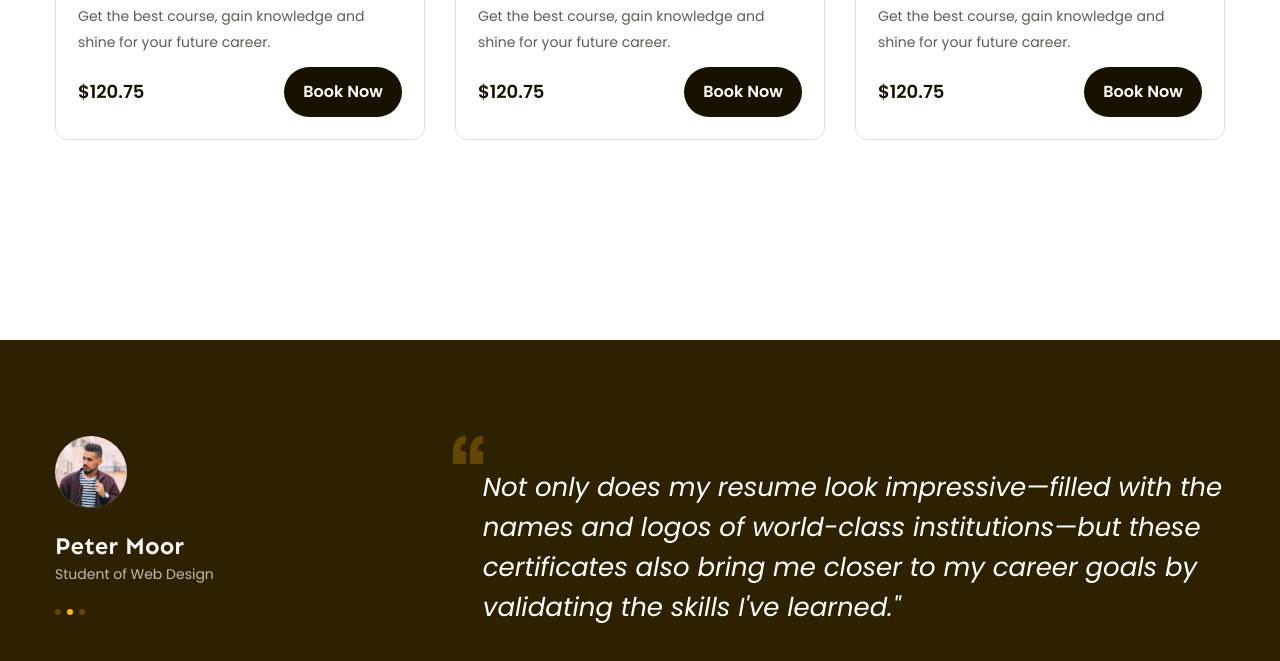
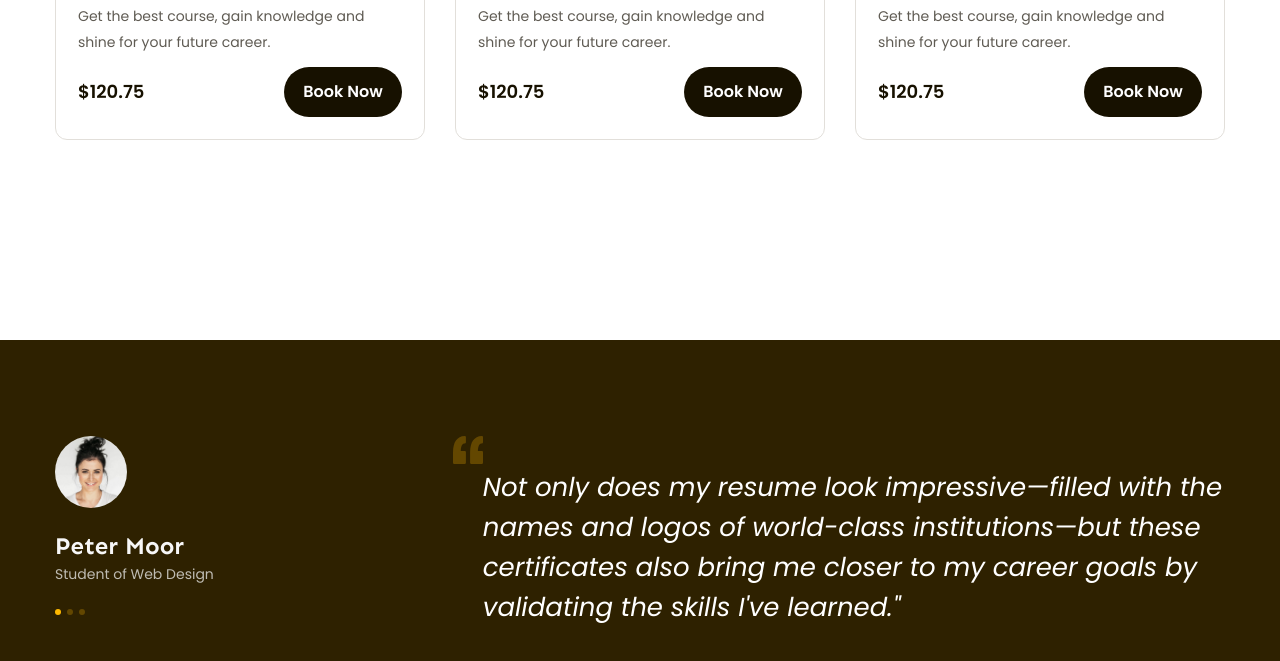
Before and after one commit to DaiNghiadz/project-02, a plain HTML site: page index.html in a window 1280 px wide. Shown: the part 1608-2269 px from the top of the page. Drawn offline with Linux system fonts and the light colour scheme.

Commit message:
bonus feedback

```diff
--- a/asset/css/style.css
+++ b/asset/css/style.css
@@ -410,8 +410,15 @@ a {
     padding: 96px 0;
 }
 
+.feedback .feedback-list {
+    display: flex;
+    overflow: hidden;
+}
+
 .feedback .info {
     display: flex;
+    width: 100%;
+    flex-shrink: 0;
 }
 
 .feedback .student {
@@ -419,8 +426,10 @@ a {
 }
 
 .feedback .student .img {
+    width: 72px;
+    height: 72px;
+    object-fit: cover;
     border-radius: 50%;
-    border-style: none;
 }
 
 .feedback .student .name {
@@ -450,10 +459,12 @@ a {
     height: 6px;
     border-radius: 50%;
     background: #634700;
+    cursor: pointer;
 }
 
-.feedback .student .dot:nth-child(2) {
+.feedback .student .dot.active {
     background: #ffb900;
+    cursor: default;
 }
 
 .feedback .desc-feedback {
@@ -469,3 +480,5 @@ a {
     line-height: 1.54;
     color: #ffffff;
 }
+
+/*  */
--- a/index.html
+++ b/index.html
@@ -291,6 +291,43 @@
             <!-- feedback -->
             <div class="feedback">
                 <div class="content">
+                    <div class="feedback-list">
+                        <!-- info-1 -->
+                        <div class="info">
+                            <div class="student">
+                                <div class="img-student">
+                                    <img
+                                        src="./asset/img/avatar-1.jpg"
+                                        alt="image student"
+                                        class="img"
+                                    />
+                                </div>
+                                <h3 class="name">Peter Moor</h3>
+                                <p class="desc">Student of Web Design</p>
+                                <div class="dots">
+                                    <span class="dot active"></span>
+                                    <span class="dot"></span>
+                                    <span class="dot"></span>
+                                </div>
+                            </div>
+
+                            <div class="desc-feedback">
+                                <img
+                                    src="./asset/img/comma.svg"
+                                    alt="comma"
+                                    class="comma"
+                                />
+                                <blockquote class="desc">
+                                    Not only does my resume look
+                                    impressive—filled with the names and logos
+                                    of world-class institutions—but these
+                                    certificates also bring me closer to my
+                                    career goals by validating the skills I've
+                                    learned."
+                                </blockquote>
+                            </div>
+                        </div>
+                        <!-- info-2 -->
                         <div class="info">
                             <!-- student -->
                             <div class="student">
@@ -305,7 +342,7 @@
                                 <p class="desc">Student of Web Design</p>
                                 <div class="dots">
                                     <span class="dot"></span>
-                                <span class="dot"></span>
+                                    <span class="dot active"></span>
                                     <span class="dot"></span>
                                 </div>
                             </div>
@@ -318,12 +355,50 @@
                                     class="comma"
                                 />
                                 <blockquote class="desc">
-                                Not only does my resume look impressive—filled
-                                with the names and logos of world-class
-                                institutions—but these certificates also bring
-                                me closer to my career goals by validating the
-                                skills I've learned."
+                                    Not only does my resume look
+                                    impressive—filled with the names and logos
+                                    of world-class institutions—but these
+                                    certificates also bring me closer to my
+                                    career goals by validating the skills I've
+                                    learned."
                                 </blockquote>
+                            </div>
+                        </div>
+
+                        <!-- info-3 -->
+                        <div class="info">
+                            <div class="student">
+                                <div class="img-student">
+                                    <img
+                                        src="./asset/img/avatar-2.jpg"
+                                        alt="image student"
+                                        class="img"
+                                    />
+                                </div>
+                                <h3 class="name">Peter Moor</h3>
+                                <p class="desc">Student of Web Design</p>
+                                <div class="dots">
+                                    <span class="dot"></span>
+                                    <span class="dot"></span>
+                                    <span class="dot active"></span>
+                                </div>
+                            </div>
+
+                            <div class="desc-feedback">
+                                <img
+                                    src="./asset/img/comma.svg"
+                                    alt="comma"
+                                    class="comma"
+                                />
+                                <blockquote class="desc">
+                                    Not only does my resume look
+                                    impressive—filled with the names and logos
+                                    of world-class institutions—but these
+                                    certificates also bring me closer to my
+                                    career goals by validating the skills I've
+                                    learned."
+                                </blockquote>
+                            </div>
                         </div>
                     </div>
                 </div>
```
Also changed, not shown: asset/img/avatar-1.jpg (added), asset/img/avatar-2.jpg (added). Lines whose indentation alone changed are shown as unchanged.
